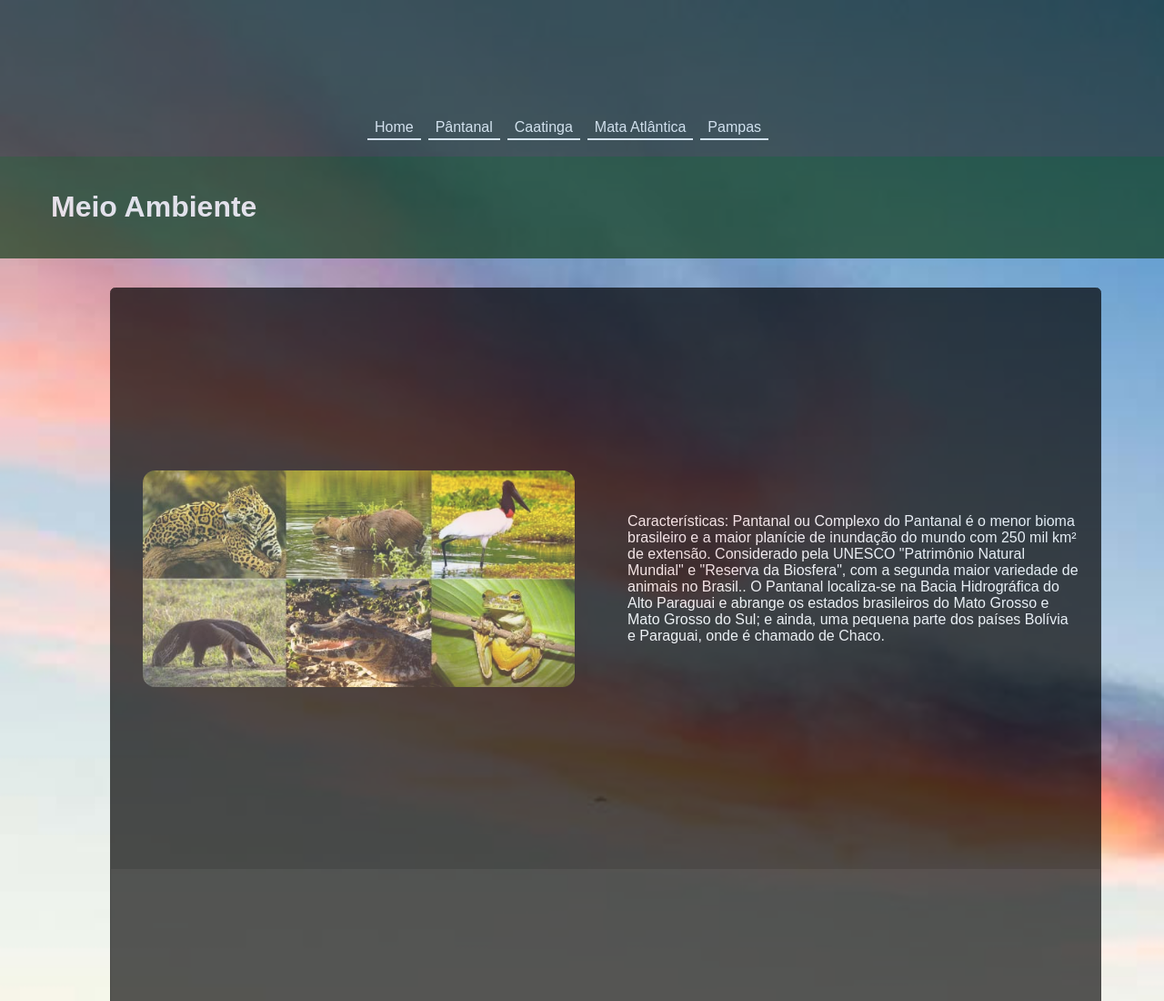
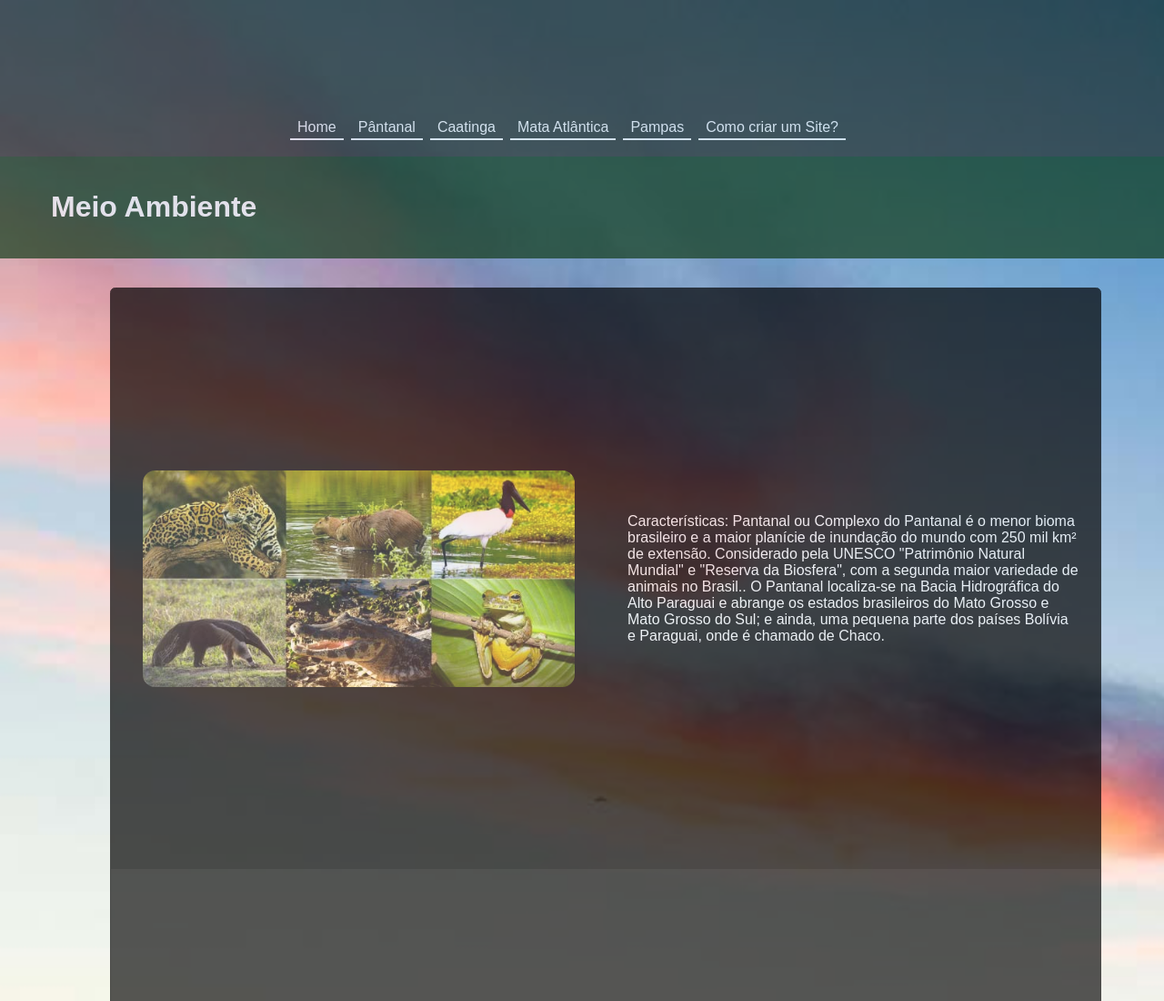
Before and after one commit to Kalangoo/Biomas, a plain HTML site: page pantanal.html in a window 1280 px wide. Shown: the top 1100 px of the page at 91% size. Drawn offline with Linux system fonts and the light colour scheme.

Commit message:
Update pantanal.html

```diff
--- a/pantanal.html
+++ b/pantanal.html
@@ -20,6 +20,8 @@
             <li><a href="caatinga.html">Caatinga</a></li>
             <li><a href="mataatlantica.html">Mata Atlântica</a></li>
             <li><a href="pampas.html">Pampas</a></li>
+                      <li><a href="Fluxograma.html">Como criar um Site?</a></li>
+
 
         </ul>
     </nav>
```
